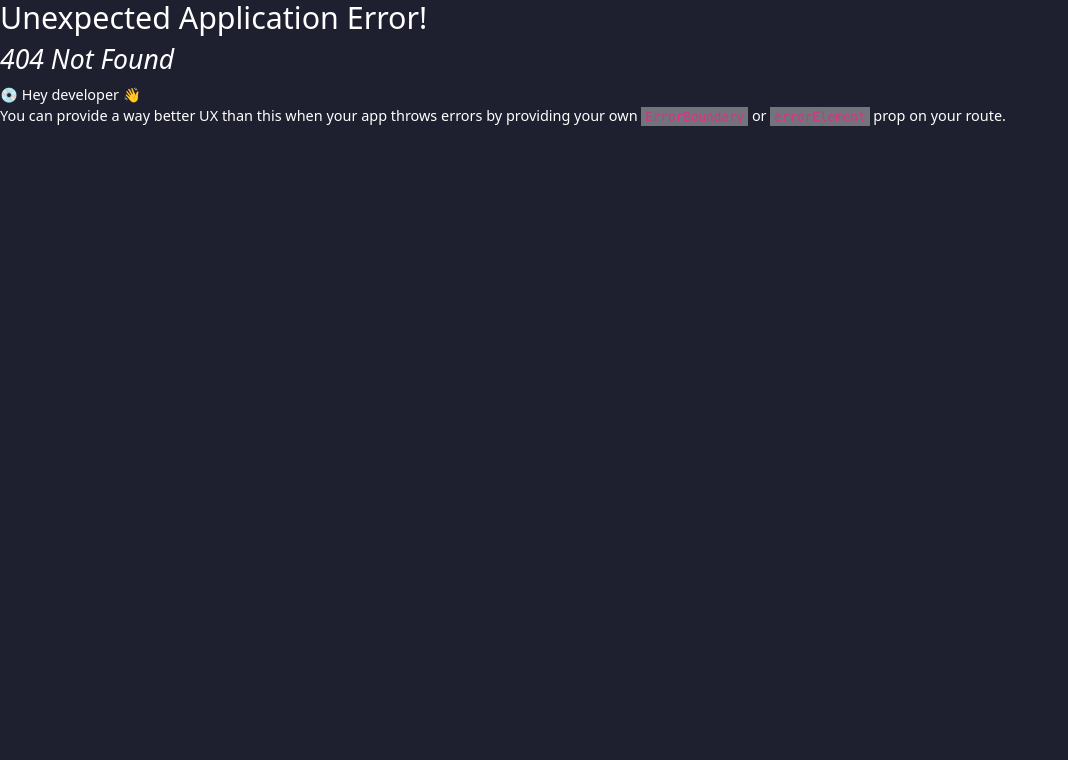
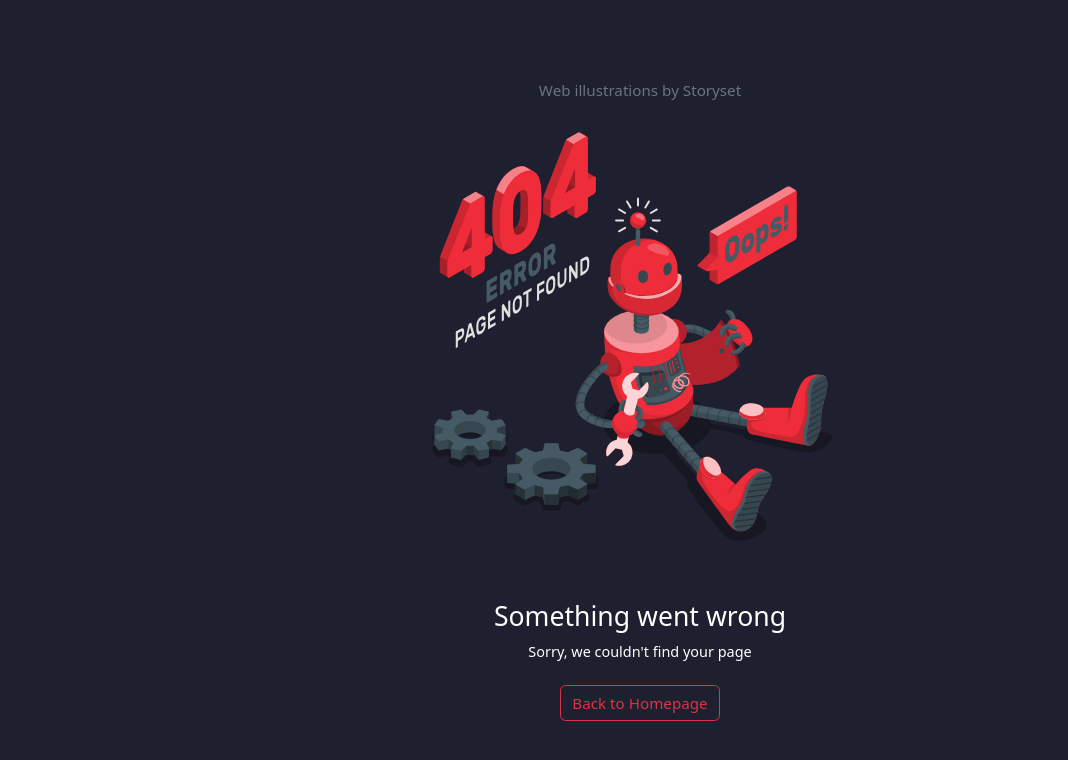
Before and after one commit to AleexxG/Crypto-Market, a React (Create React App) app: page /coins/1 in a window 1280 px wide. Before the commit this address had no page. Shown: the top 760 px of the page, without its empty margins (0-1068 px from the left). Built offline with nearby package versions, Linux system fonts and the light colour scheme.

Commit message:
404 Error page route and layout

```diff
--- a/src/App.js
+++ b/src/App.js
@@ -1,26 +1,32 @@
 import React from 'react';
-import { createBrowserRouter, RouterProvider } from 'react-router-dom';
+
+import
+{
+  createBrowserRouter,
+  createRoutesFromElements,
+  Route,
+  RouterProvider,
+}
+from 'react-router-dom';
+
 import Root_layout from './routes/Root_layout';
 import All_coins from './routes/All_coins';
 import Coin from './routes/Coin';
+import Not_found from './routes/Not_found';
 
-const router = createBrowserRouter([
-  {
-    path: '/',
-    element: <Root_layout />,
-    children: [
-      {
-        path: '',
-        element: <All_coins />,
-      },
-
-      {
-        path: 'coin',
-        element: <Coin />,
-      }
-    ]
-  },
-])
+const router = createBrowserRouter
+(
+  createRoutesFromElements
+  (
+    <>
+      <Route path='/' element={<Root_layout />}>
+        <Route index element={<All_coins />} />
+        <Route path='coin' element={<Coin />} />
+      </Route>
+      <Route path='*' element={<Not_found />} />
+    </>
+  )
+)
 
 function App() {
   return (
--- /dev/null
+++ b/src/routes/Not_found.js
@@ -0,0 +1,19 @@
+import React from 'react'
+import { Link } from 'react-router-dom'
+import not_found_img from '../assets/not_found.svg';
+
+export default function Not_found() {
+    return (
+        <div className='container text-center d-flex flex-column justify-content-center align-items-center'
+             style={{height: '100vh'}}>
+            <a className='fs-6 text-secondary' href="https://storyset.com/web">Web illustrations by Storyset</a>
+            <img src={not_found_img} className='w-75' style={{minWidth: '200px', maxWidth: '500px'}}/>
+            <h3>Something went wrong</h3>
+            <p>Sorry, we couldn't find your page</p>
+            <Link to='/'
+                  className='mt-4 btn btn-outline-danger'>
+                    Back to Homepage
+            </Link>
+        </div>
+    )
+}
```
Also changed, not shown: src/assets/not_found.svg (added).
